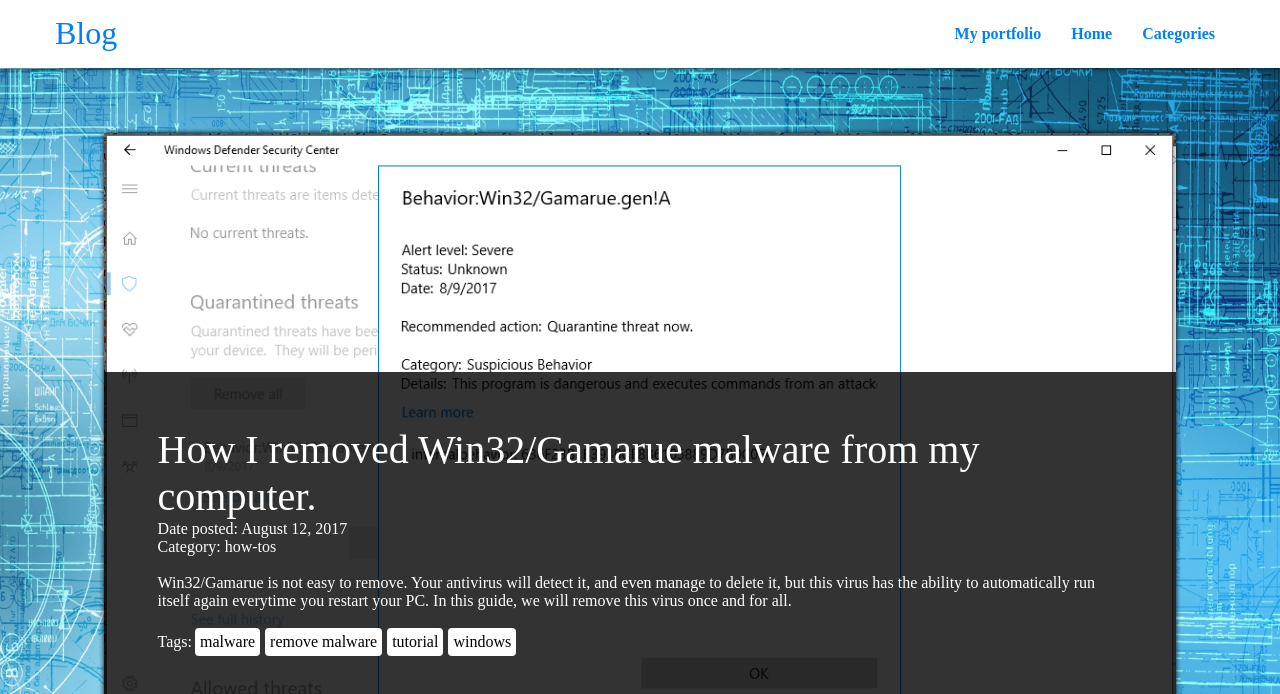
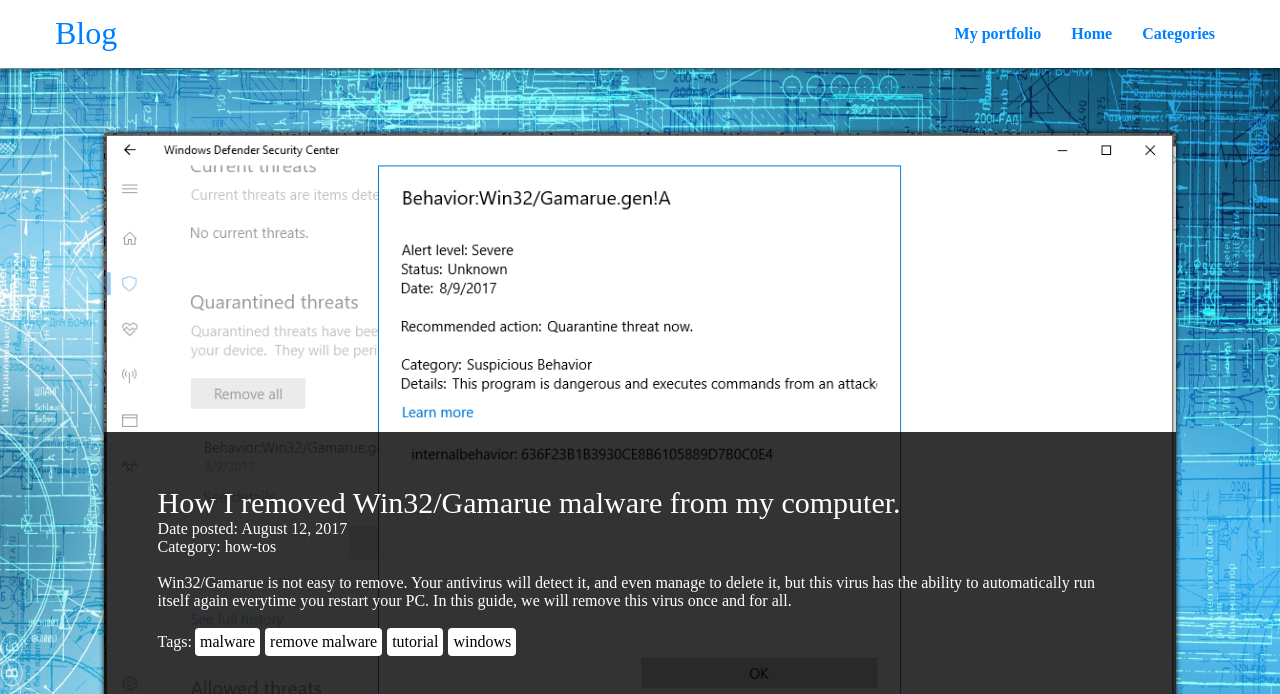
Before and after one commit to aprilmintacpineda/my-old-blogsite, a Jekyll site: the page built from _posts/2017-08-13-how-I-removed-Win32-Gamarue-malware-from-my-computer.md, in a window 1280 px wide and 1400 px high. Shown: the top 694 px of the window. Built offline with Jekyll 4.4.1, drawn with Linux system fonts in a browser that asks for light colours; grey boxes are pictures that could not be loaded.

Commit message:
reduced font-size for post title;

```diff
--- a/public/styles/pages/_post.sass
+++ b/public/styles/pages/_post.sass
@@ -75,7 +75,7 @@
       box-sizing: border-box
       h1
         font-weight: normal
-        font-size: 40px
+        font-size: 30px
       .tags
         +clearFloat
         p
```
Also changed, not shown: Gemfile.lock.
